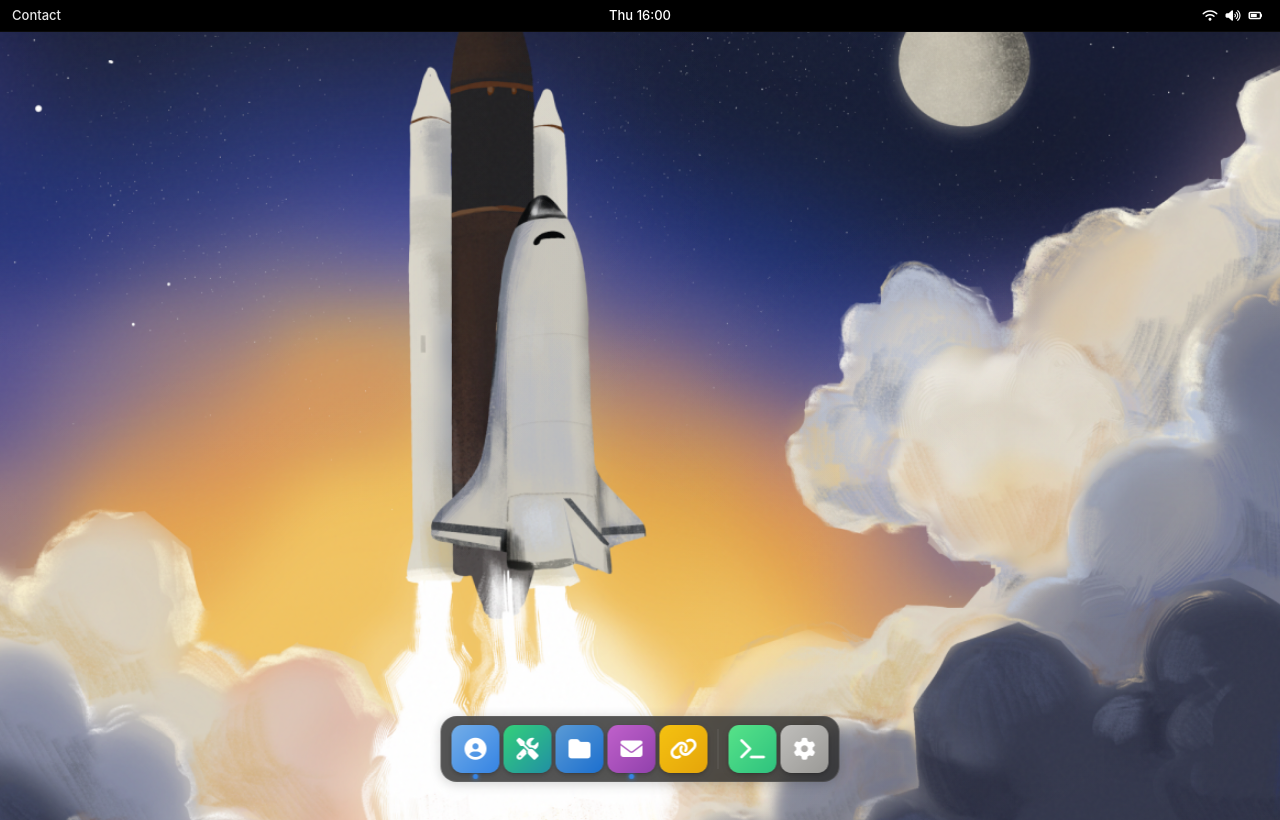
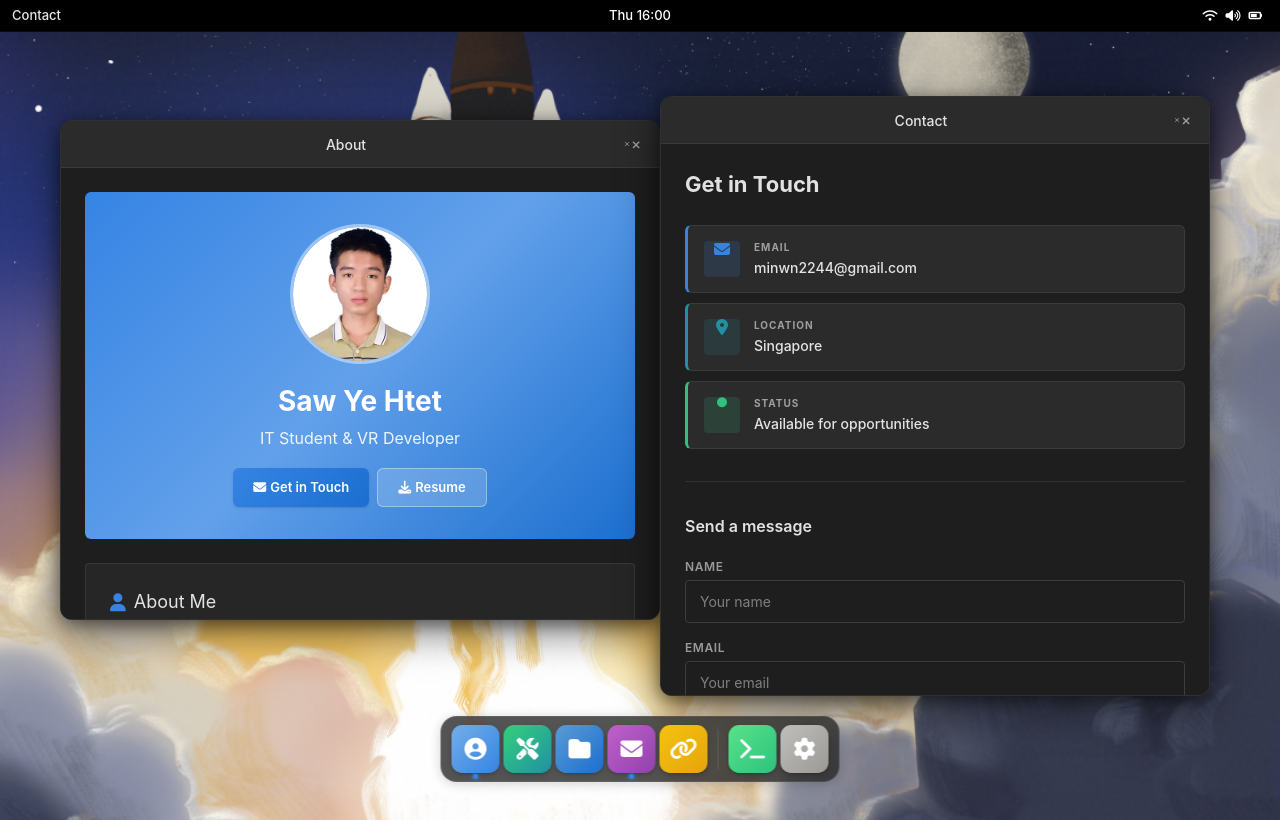
Before and after one commit to sawyairhtet/portfolio, a React (Vite) app: page / in a window 1280 px wide. Built offline with nearby package versions, Linux system fonts and the light colour scheme.

Commit message:
feat: initialize desktop environment configuration, UI components, and file system mock data

```diff
--- a/css/base/variables.css
+++ b/css/base/variables.css
@@ -185,7 +185,7 @@
 
   /* Legacy gradients — now Fedora blue-based */
   --gradient-accent:    linear-gradient(135deg, #3584e4 0%, #62a0ea 50%, #1c6fcf 100%);
-  --gradient-btn:       var(--fedora-blue);
+  --gradient-btn:       linear-gradient(135deg, #3584e4 0%, #1c6fcf 100%);
 
   /* Legacy transitions */
   --transition-normal: var(--transition-base);
--- a/css/components/apps.css
+++ b/css/components/apps.css
@@ -46,6 +46,53 @@
     font-size: 16px;
     opacity: 0.9;
     margin-bottom: var(--spacing-md) !important;
+}
+
+.about-hero-actions {
+    display: flex;
+    gap: var(--spacing-sm);
+    justify-content: center;
+    flex-wrap: wrap;
+    margin-top: var(--spacing-md);
+}
+
+.about-cta-btn {
+    display: inline-flex;
+    align-items: center;
+    gap: var(--spacing-xs);
+    padding: 9px 20px;
+    border-radius: var(--radius-md);
+    font-family: var(--font-ui);
+    font-size: 13px;
+    font-weight: 600;
+    cursor: pointer;
+    text-decoration: none;
+    transition: filter 0.18s ease, box-shadow 0.18s ease, transform 0.18s ease;
+    border: none;
+}
+
+.about-cta-primary {
+    background: var(--gradient-btn);
+    color: var(--text-on-accent);
+    box-shadow: var(--shadow-sm);
+}
+
+.about-cta-secondary {
+    background: rgba(255, 255, 255, 0.18);
+    color: var(--text-on-accent);
+    border: 1px solid rgba(255, 255, 255, 0.35);
+}
+
+.about-cta-btn:hover {
+    filter: brightness(1.1);
+    transform: translateY(-1px);
+    box-shadow: var(--shadow-md);
+    color: var(--text-on-accent);
+}
+
+.about-cta-btn:active {
+    transform: translateY(0) scale(0.97);
+    filter: brightness(0.95);
 }
 
 .status-badge {
@@ -495,12 +542,7 @@
     color: var(--color-window-body-text);
 }
 
-.skill-dots {
-    font-size: 10px;
-    letter-spacing: 2px;
-    color: var(--color-primary);
-    opacity: 0.8;
-}
+/* skill-dots removed — unused in React SkillsApp */
 
 /* ============================================
    PROJECTS GRID
--- a/css/components/top-bar.css
+++ b/css/components/top-bar.css
@@ -111,6 +111,12 @@
     width: 6px;
     height: 6px;
     border-radius: 50%;
+}
+
+/* Visible focus ring for keyboard navigation */
+.activities-btn:focus-visible {
+    outline: 2px solid var(--fedora-blue);
+    outline-offset: 2px;
 }
 
 .activities-btn.active {
--- a/css/components/ui-elements.css
+++ b/css/components/ui-elements.css
@@ -205,19 +205,21 @@
     bottom: 20px;
     left: 50%;
     transform: translateX(-50%);
-    color: rgba(255, 255, 255, 0.6);
+    color: rgba(255, 255, 255, 0.85);
     font-family: var(--font-mono);
-    font-size: 13px;
+    font-size: 14px;
+    letter-spacing: 0.5px;
     animation: bootHintPulse 2s ease-in-out infinite;
 }
 
 @keyframes bootHintPulse {
     0%,
     100% {
-        opacity: 0.5;
+        opacity: 0.6;
     }
     50% {
         opacity: 1;
+        text-shadow: 0 0 8px rgba(53, 132, 228, 0.4);
     }
 }
 
--- a/css/components/window.css
+++ b/css/components/window.css
@@ -10,10 +10,10 @@
     border: 1px solid var(--border-color);
     display: none;
     flex-direction: column;
-    width: 600px;
+    width: 680px;
     min-width: 500px;
-    max-width: 650px;
-    max-height: 80vh;
+    max-width: 960px;
+    max-height: 85vh;
     z-index: var(--z-window);
     overflow: hidden;
     transition:
@@ -22,6 +22,11 @@
     /* Default position */
     left: 20px;
     top: 15%;
+}
+
+/* Explicit rule — don't rely on Tailwind's coincidental .active utility */
+.window.active {
+    display: flex;
 }
 
 .window.is-minimized {
--- a/src/components/apps/AboutApp.tsx
+++ b/src/components/apps/AboutApp.tsx
@@ -1,15 +1,40 @@
+import { useWindowManager } from '../../context/WindowManagerContext';
+
 export function AboutApp() {
+    const { openWindow } = useWindowManager();
+
     return (
         <>
             <div className="about-hero">
                 <div className="about-avatar">
                     <picture>
-                        <source srcSet="images/profile-picture.webp" type="image/webp" />
-                        <img src="images/profile-picture.jpg" alt="Saw Ye Htet" className="profile-img" width={140} height={140} />
+                        <source srcSet="/images/profile-picture.webp" type="image/webp" />
+                        <img
+                            src="/images/profile-picture.jpg"
+                            alt="Saw Ye Htet"
+                            className="profile-img"
+                            width={140}
+                            height={140}
+                            loading="eager"
+                            onError={(e) => {
+                                // Fallback: hide broken image, show initials via parent's font-size/text
+                                (e.target as HTMLImageElement).style.display = 'none';
+                                const avatar = (e.target as HTMLImageElement).closest('.about-avatar');
+                                if (avatar) avatar.textContent = 'SY';
+                            }}
+                        />
                     </picture>
                 </div>
                 <h2>Saw Ye Htet</h2>
                 <p className="about-tagline">IT Student &amp; VR Developer</p>
+                <div className="about-hero-actions">
+                    <button className="about-cta-btn about-cta-primary" onClick={() => openWindow('contact')}>
+                        <i className="fas fa-envelope" aria-hidden="true" /> Get in Touch
+                    </button>
+                    <a className="about-cta-btn about-cta-secondary" href="resume/SYH_resume.pdf" download>
+                        <i className="fas fa-download" aria-hidden="true" /> Resume
+                    </a>
+                </div>
             </div>
             <div className="about-content">
                 <div className="about-section">
--- a/src/components/apps/SkillsApp.tsx
+++ b/src/components/apps/SkillsApp.tsx
@@ -2,45 +2,41 @@ const SKILL_GROUPS = [
     {
         title: 'Languages',
         skills: [
-            { icon: 'fab fa-js', name: 'JavaScript', dots: 4 },
-            { icon: 'fab fa-python', name: 'Python', dots: 3 },
-            { icon: 'fas fa-code', name: 'C#', dots: 4 },
-            { icon: 'fab fa-java', name: 'Java', dots: 3 },
-            { icon: 'fas fa-database', name: 'SQL', dots: 3 },
+            { icon: 'fab fa-js', name: 'JavaScript' },
+            { icon: 'fab fa-python', name: 'Python' },
+            { icon: 'fas fa-code', name: 'C#' },
+            { icon: 'fab fa-java', name: 'Java' },
+            { icon: 'fas fa-database', name: 'SQL' },
         ],
     },
     {
         title: 'Frontend',
         skills: [
-            { icon: 'fab fa-html5', name: 'HTML5', dots: 5 },
-            { icon: 'fab fa-css3-alt', name: 'CSS3', dots: 4 },
-            { icon: 'fab fa-react', name: 'React', dots: 3 },
-            { icon: 'fab fa-node-js', name: 'Node.js', dots: 3 },
+            { icon: 'fab fa-html5', name: 'HTML5' },
+            { icon: 'fab fa-css3-alt', name: 'CSS3' },
+            { icon: 'fab fa-react', name: 'React' },
+            { icon: 'fab fa-node-js', name: 'Node.js' },
         ],
     },
     {
         title: 'VR / Game Dev',
         skills: [
-            { icon: 'fab fa-unity', name: 'Unity', dots: 4 },
-            { icon: 'fas fa-vr-cardboard', name: 'Meta Quest', dots: 4 },
-            { icon: 'fas fa-hand-paper', name: 'Hand Tracking', dots: 4 },
+            { icon: 'fab fa-unity', name: 'Unity' },
+            { icon: 'fas fa-vr-cardboard', name: 'Meta Quest' },
+            { icon: 'fas fa-hand-paper', name: 'Hand Tracking' },
         ],
     },
     {
         title: 'Tools',
         skills: [
-            { icon: 'fab fa-git-alt', name: 'Git', dots: 4 },
-            { icon: 'fas fa-code', name: 'VS Code', dots: 4 },
-            { icon: 'fab fa-figma', name: 'Figma', dots: 3 },
-            { icon: 'fab fa-linux', name: 'Linux', dots: 3 },
-            { icon: 'fab fa-github', name: 'GitHub Actions', dots: 2 },
+            { icon: 'fab fa-git-alt', name: 'Git' },
+            { icon: 'fas fa-code', name: 'VS Code' },
+            { icon: 'fab fa-figma', name: 'Figma' },
+            { icon: 'fab fa-linux', name: 'Linux' },
+            { icon: 'fab fa-github', name: 'GitHub Actions' },
         ],
     },
 ];
-
-function renderDots(filled: number): string {
-    return '●'.repeat(filled) + '○'.repeat(5 - filled);
-}
 
 export function SkillsApp() {
     return (
@@ -55,9 +51,6 @@ export function SkillsApp() {
                                 <div key={skill.name} className="skill-item">
                                     <i className={skill.icon} aria-hidden="true" />
                                     <span className="skill-name">{skill.name}</span>
-                                    <span className="skill-dots" aria-label={`${skill.dots} out of 5`}>
-                                        {renderDots(skill.dots)}
-                                    </span>
                                 </div>
                             ))}
                         </div>
--- a/src/config/data.ts
+++ b/src/config/data.ts
@@ -61,7 +61,7 @@ export const stickyNotesData: StickyNote[] = [
     { text: 'I like coke but \ncoke light is better \u{1F964}', color: 'yellow', rotation: -3, x: 75, y: 15 },
     { text: 'Roses are red.\nViolets are blue.\nUnexpected error in line 52.', color: 'pink', rotation: 2, x: 82, y: 35 },
     { text: 'System.out.println\n("Hi Mom! I love you.");', color: 'blue', rotation: -1, x: 78, y: 55 },
-    { text: 'Press Ctrl+Tab \nto cycle windows! \u{1F4BB}', color: 'green', rotation: 3, x: 70, y: 75 },
+    { text: 'Alt+1 → Projects\nAlt+2 → Contact\nAlt+3 → Resume \u{1F4BB}', color: 'green', rotation: 3, x: 70, y: 75 },
 ];
 
 // ============================================
--- a/src/context/WindowManagerContext.tsx
+++ b/src/context/WindowManagerContext.tsx
@@ -37,7 +37,7 @@ const DEFAULT_POSITIONS: Record<AppId, { top: string; left: string }> = {
     about: { top: '15%', left: '60px' },
     skills: { top: '10%', left: '20%' },
     projects: { top: '8%', left: '15%' },
-    contact: { top: '15%', left: '700px' },
+    contact: { top: '12%', left: 'calc(50% + 20px)' },
     links: { top: '12%', left: '25%' },
     terminal: { top: '10%', left: '10%' },
     settings: { top: '8%', left: '18%' },
```
Also changed, not shown: js/README.md (added).
